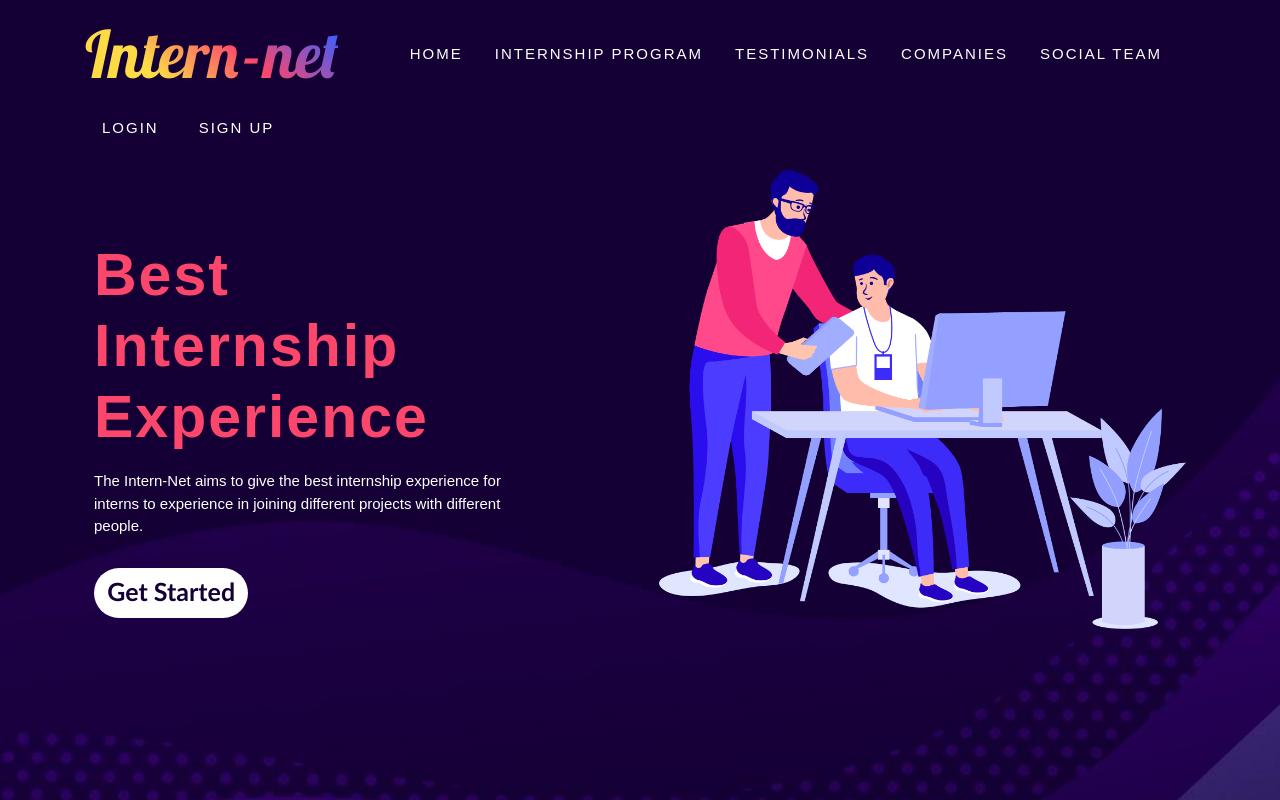
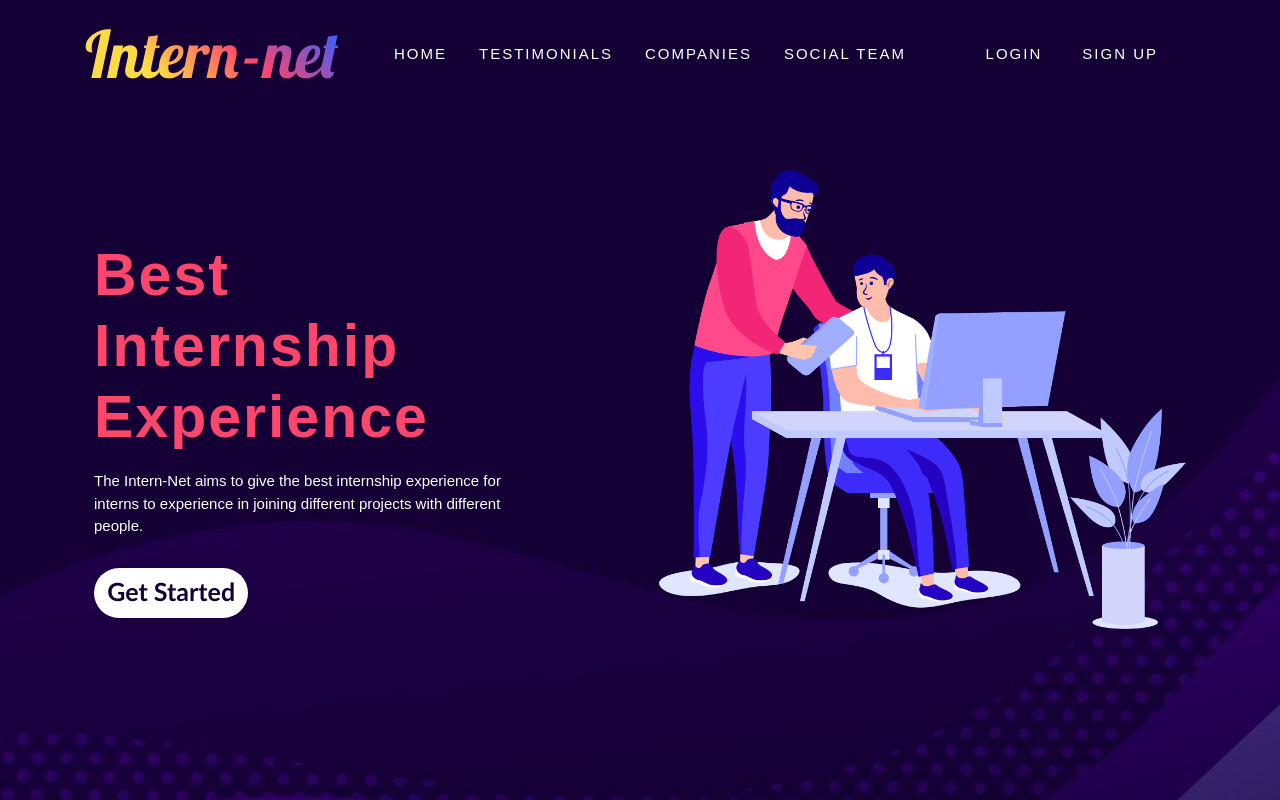
Before and after one commit to qiuyixianq/Intern-net, a React (Create React App) app: page / in a window 1280 px wide. Shown: the top 800 px of the page. Built offline with nearby package versions, Linux system fonts and the light colour scheme; a web font is replaced by a local one.

Commit message:
Refactor FE -LandingPage

```diff
--- a/src/components/landingPage/LandingPage.jsx
+++ b/src/components/landingPage/LandingPage.jsx
@@ -48,16 +48,13 @@ export const LandingPage = () => {
                                             <a className="nav-link active" aria-current="page" href="#home">HOME </a>
                                         </li>
                                         <li className="nav-item">
-                                            <a className="nav-link" href="/">INTERNSHIP PROGRAM</a>
+                                            <a className="nav-link" href="#testimonial">TESTIMONIALS</a>
                                         </li>
                                         <li className="nav-item">
-                                            <a className="nav-link" href="/">TESTIMONIALS</a>
+                                            <a className="nav-link" href="#company">COMPANIES</a>
                                         </li>
                                         <li className="nav-item">
-                                            <a className="nav-link" href="/">COMPANIES</a>
-                                        </li>
-                                        <li className="nav-item">
-                                            <a className="nav-link" href="/">SOCIAL TEAM</a>
+                                            <a className="nav-link" href="#team">SOCIAL TEAM</a>
                                         </li>
                                     </ul>
                                     <ul className="nav nav_color top-button-section">
```
Also changed, not shown: src/scss/main.scss (+5 -7 lines).
